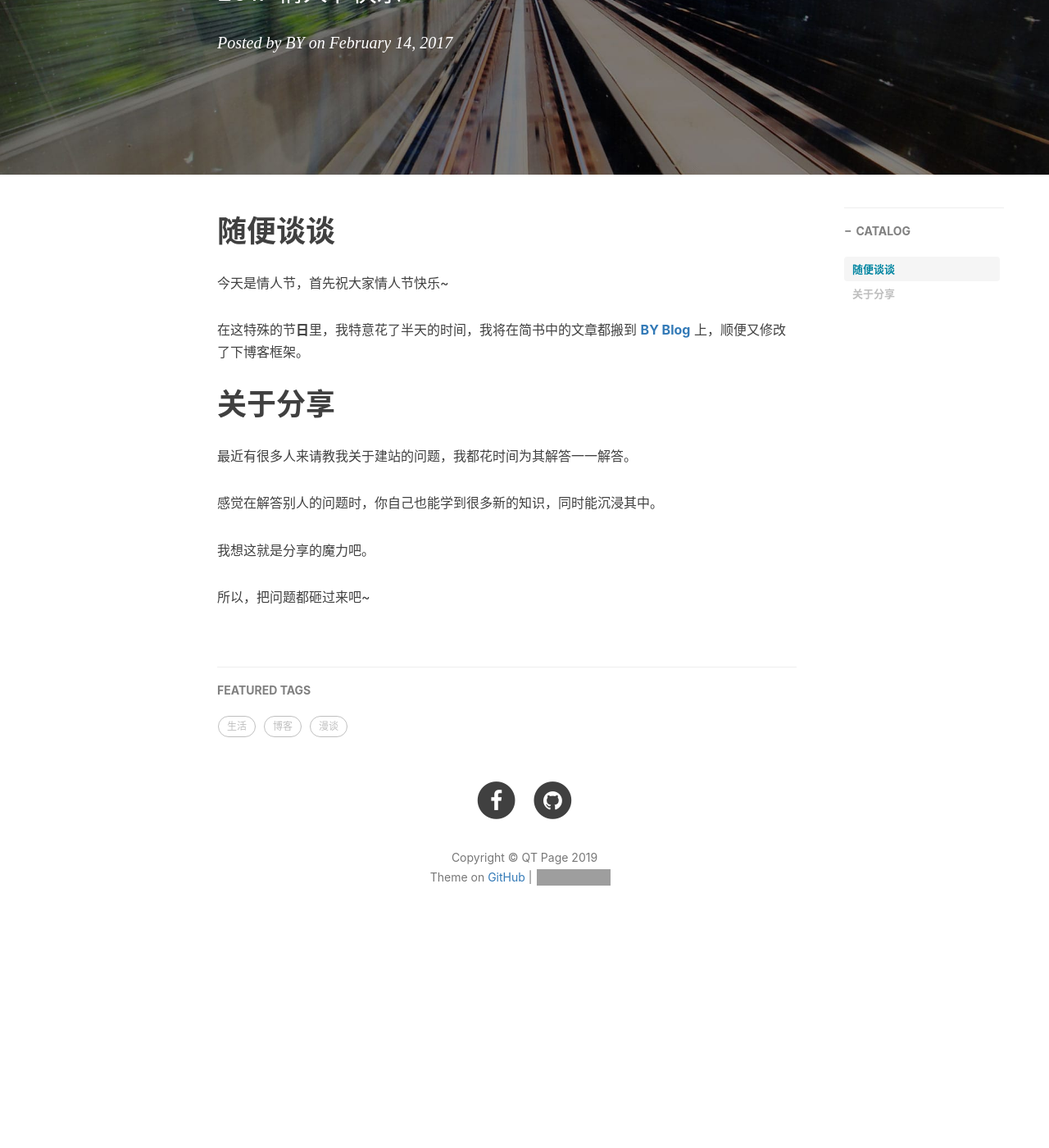
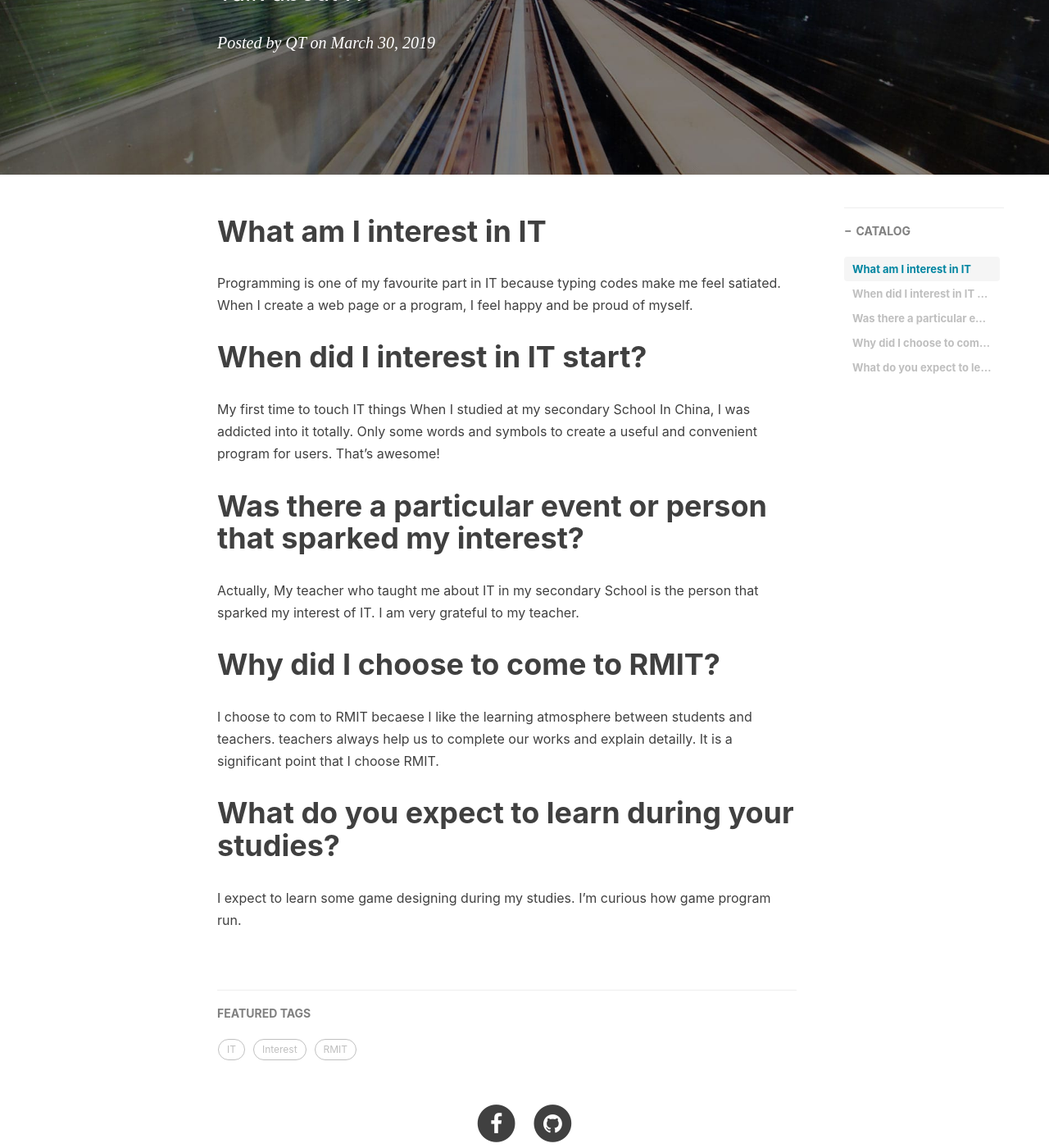
Before and after one commit to s3695944/QianyuTeng.github.io, a Jekyll site: the page built from _posts/2017-02-14-随便聊聊.md, in a window 1280 px wide and 1400 px high, scrolled down 310 px. Shown: the whole window at 82% size. Built offline with Jekyll 4.4.1, drawn with Linux system fonts in a browser that asks for light colours; nearby versions of some CDN libraries; comment, search, counter and statistics services are not loaded; before the commit the page ends 1484 px from its top, so only the background shows below that; some of the changed text lies outside the part shown; grey boxes are pictures that could not be loaded.

Commit message:
Update 2017-02-14-随便聊聊.md

```diff
--- a/_posts/2017-02-14-随便聊聊.md
+++ b/_posts/2017-02-14-随便聊聊.md
@@ -1,29 +1,33 @@
 ---
 layout:     post
-title:      随便聊聊
-subtitle:   2017 情人节快乐~
-date:       2017-02-14
-author:     BY
+title:      Interest in IT
+subtitle:   Talk about IT
+date:       30-03-2019
+author:     QT
 header-img: img/post-bg-2015.jpg
 catalog: true
 tags:
-    - 生活
-    - 博客
-    - 漫谈
+    - IT
+    - Interest
+    - RMIT
 ---
 
-# 随便谈谈
+# What am I interest in IT
 
-今天是情人节，首先祝大家情人节快乐~
+Programming is one of my favourite part in IT because typing codes make me feel satiated. When I create a web page or a program, I feel happy and be proud of myself.
 
-在这特殊的节**日**里，我特意花了半天的时间，我将在简书中的文章都搬到 [**BY Blog**](http://qiubaiying.github.io) 上，顺便又修改了下博客框架。
+# When did I interest in IT start?
 
-# 关于分享
+My first time to touch IT things When I studied at my secondary School In China, I was addicted into it totally. Only some words and symbols to create a useful and convenient program for users. That's awesome!
 
-最近有很多人来请教我关于建站的问题，我都花时间为其解答一一解答。
+# Was there a particular event or person that sparked my interest?
 
-感觉在解答别人的问题时，你自己也能学到很多新的知识，同时能沉浸其中。
+Actually, My teacher who taught me about IT in my secondary School is the person that sparked my interest of IT. I am very grateful to my teacher.
 
-我想这就是分享的魔力吧。
+# Why did I choose to come to RMIT?
 
-所以，把问题都砸过来吧~
+I choose to com to RMIT becaese I like the learning atmosphere between students and teachers. teachers always help us to complete our works and explain detailly. It is a significant point that I choose RMIT.
+
+# What do you expect to learn during your studies?
+
+I expect to learn some game designing during my studies. I'm curious how game program run.
```
